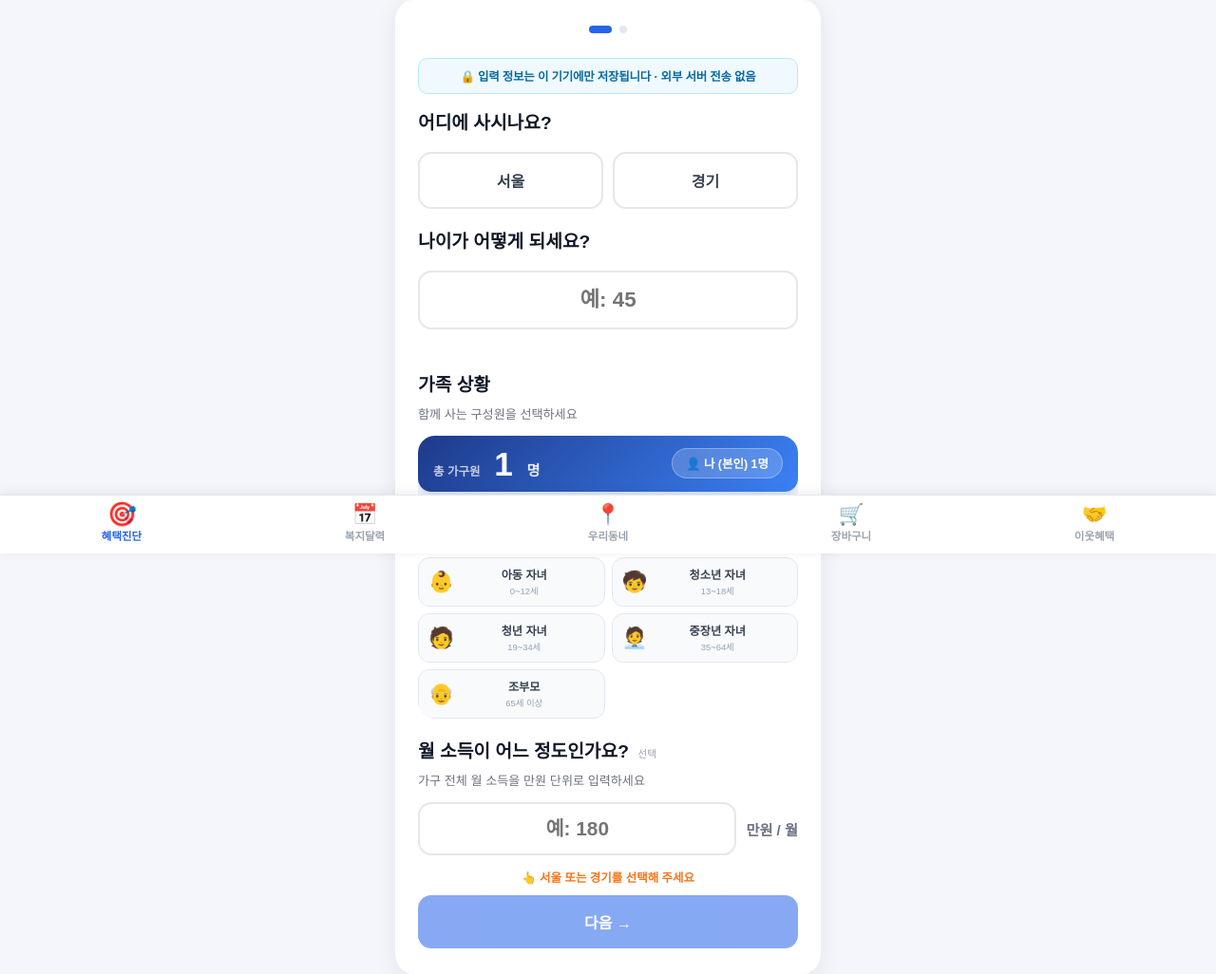
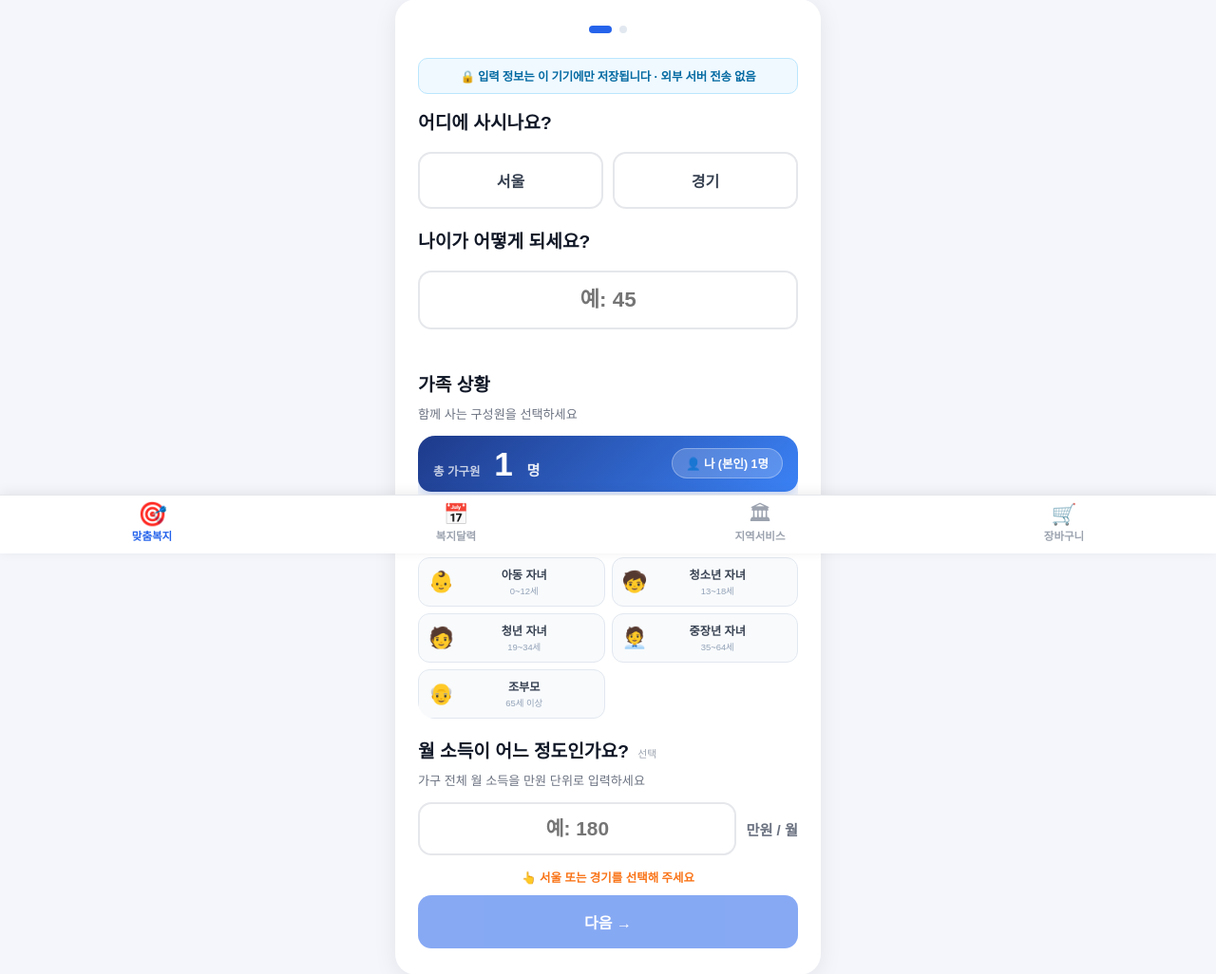
Before and after one commit to zahir05-code/our-team-project, a FastAPI app: page / in a window 1280 px wide. Shown: the part 217-1243 px from the top of the page at 95% size. Run offline with FastAPI, Linux system fonts and the light colour scheme.

Commit message:
feat: 탭 4개 재편 + 지역서비스 탭 전면 개편
탭 구조 변경 (5개 → 4개):
  🎯혜택진단 → 🎯맞춤복지
  📍우리동네 → 🏛지역서비스  (이웃혜택 제거)

지역서비스 탭 신규 내용:
- 서울/경기 지역 공공서비스 각 10곳
- 유형 필터: 전체/복지관/주민센터/무료급식/보건소/상담센터
- 각 카드: 운영시간·주소·전화(tap-to-call)·자세히보기
- bottom-nav 4열로 복원

Co-Authored-By: Claude Sonnet 4.6 <noreply@anthropic.com>

```diff
--- a/static/css/style.css
+++ b/static/css/style.css
@@ -1753,3 +1753,69 @@ body { padding-bottom: 68px; }
   text-decoration: none; transition: background 0.15s;
 }
 .bk-detail-btn:active { background: #0f172a; }
+
+/* ══════════════════════════════════════
+   🏛 지역 공공서비스 탭
+══════════════════════════════════════ */
+
+/* 4탭 네비게이션으로 복원 */
+.bottom-nav { grid-template-columns: repeat(4, 1fr) !important; }
+
+/* 서비스 유형 필터 바 */
+.loc-type-bar {
+  display: flex; gap: 6px; flex-wrap: wrap;
+  margin: 10px 0 14px; padding: 0 2px;
+}
+.loc-type-btn {
+  padding: 5px 12px; border-radius: 20px;
+  border: 1.5px solid #e2e8f0; background: #f8fafc;
+  font-size: 0.74rem; font-weight: 700; color: #374151;
+  cursor: pointer; transition: all 0.13s; white-space: nowrap;
+}
+.loc-type-btn.active {
+  background: #1e40af; border-color: #1e40af; color: #fff;
+}
+
+/* 공공서비스 카드 */
+.loc-card {
+  background: #fff; border: 1.5px solid #e9ecf0;
+  border-radius: 16px; padding: 14px 16px;
+  margin-bottom: 10px;
+  box-shadow: 0 2px 8px rgba(0,0,0,0.05);
+}
+.loc-card-top {
+  display: flex; align-items: center; justify-content: space-between;
+  margin-bottom: 7px;
+}
+.loc-type-tag {
+  font-size: 0.7rem; font-weight: 800;
+  border-radius: 20px; padding: 3px 9px;
+}
+.loc-hours {
+  font-size: 0.65rem; color: #94a3b8; font-weight: 600;
+}
+.loc-name {
+  font-size: 0.9rem; font-weight: 800; color: #0f172a;
+  margin-bottom: 5px;
+}
+.loc-desc {
+  font-size: 0.76rem; color: #475569; line-height: 1.5;
+  margin-bottom: 9px;
+}
+.loc-meta {
+  display: flex; align-items: center; gap: 12px;
+  margin-bottom: 10px; flex-wrap: wrap;
+}
+.loc-addr { font-size: 0.7rem; color: #64748b; }
+.loc-tel  {
+  font-size: 0.7rem; font-weight: 700; color: #2563eb;
+  text-decoration: none;
+}
+.loc-link-btn {
+  display: block; text-align: center;
+  padding: 8px; border-radius: 9px;
+  background: #f1f5f9; color: #374151;
+  font-size: 0.75rem; font-weight: 700;
+  text-decoration: none; transition: background 0.13s;
+}
+.loc-link-btn:active { background: #e2e8f0; }
--- a/static/js/app.js
+++ b/static/js/app.js
@@ -856,13 +856,6 @@ function bnavGo(tab) {
     renderMyinfoPanel();
     window.scrollTo({ top: 0, behavior: "smooth" });
 
-  } else if (tab === "neighbor") {
-    if (main) main.classList.add("hidden");
-    calPanel && calPanel.classList.add("hidden");
-    locPanel && locPanel.classList.add("hidden");
-    myinfoPanel && myinfoPanel.classList.add("hidden");
-    nbrPanel && nbrPanel.classList.remove("hidden");
-    window.scrollTo({ top: 0, behavior: "smooth" });
   }
 }
 
@@ -972,34 +965,82 @@ const LOCAL_BENEFITS = {
   ]
 };
 
-let _localRegion = "서울특별시";
+/* ══════════════════════════════════════
+   🏛 지역 공공서비스 데이터
+══════════════════════════════════════ */
+const LOCAL_PUBLIC = {
+  "서울특별시": [
+    { type:"welfare",  name:"서울시 종합사회복지관",       addr:"각 구별 운영",           tel:"02-2133-7386", desc:"생활상담, 재가복지, 직업지원 등 종합 복지서비스", url:"https://wis.seoul.go.kr", hours:"평일 09:00~18:00" },
+    { type:"welfare",  name:"서울시니어플러스 (노인복지관)",addr:"25개 자치구 운영",        tel:"02-2133-5400", desc:"만 60세 이상 건강·교육·취업·여가 프로그램 운영",   url:"https://seniorplus.seoul.go.kr", hours:"평일 09:00~18:00" },
+    { type:"center",   name:"주민센터 (동 행정복지센터)",  addr:"내 동 주민센터",          tel:"120",          desc:"복지급여 신청, 주민등록, 증명서 발급, 통합사례관리",url:"https://www.gov.kr", hours:"평일 09:00~18:00" },
+    { type:"center",   name:"서울시 희망복지지원단",       addr:"각 구청 내",             tel:"02-2133-7386", desc:"위기가정 발굴·지원, 통합사례관리, 자원연계",        url:"https://welfare.seoul.go.kr", hours:"평일 09:00~18:00" },
+    { type:"meal",     name:"무료급식소 (경로식당)",       addr:"각 구별 운영",           tel:"120",          desc:"만 60세 이상 어르신 무료 또는 저렴한 식사 제공",    url:"https://wis.seoul.go.kr", hours:"월~금 점심" },
+    { type:"meal",     name:"서울 푸드뱅크·마켓",         addr:"구별 운영 (25개소)",     tel:"1688-1122",    desc:"식품·생활용품 무료 제공 (저소득·취약계층)",         url:"https://www.foodbank.or.kr", hours:"평일 09:00~17:00" },
+    { type:"health",   name:"서울시 보건소",              addr:"25개 자치구 운영",        tel:"120",          desc:"건강검진, 예방접종, 만성질환 관리, 정신건강 상담",  url:"https://health.seoul.go.kr", hours:"평일 09:00~18:00" },
+    { type:"health",   name:"서울 정신건강복지센터",       addr:"각 구별 운영",           tel:"1577-0199",    desc:"정신건강 상담·치료 연계, 자살예방 24시간 운영",     url:"https://blutouch.net", hours:"24시간" },
+    { type:"counsel",  name:"서울시 복지재단 상담센터",    addr:"서울 전역",              tel:"02-2011-0300", desc:"복지 서비스 안내, 위기 상담, 자원 연계 지원",       url:"https://welfare.seoul.go.kr", hours:"평일 09:00~18:00" },
+    { type:"counsel",  name:"다산콜 (서울시 통합민원)",    addr:"전화·온라인",            tel:"120",          desc:"서울시 각종 복지·행정 서비스 안내 및 연결",         url:"https://120.seoul.go.kr", hours:"24시간" },
+  ],
+  "경기도": [
+    { type:"welfare",  name:"경기도 종합사회복지관",       addr:"31개 시·군 운영",        tel:"031-120",      desc:"생활상담, 재가복지, 직업지원 등 종합 복지서비스",   url:"https://www.gg.go.kr", hours:"평일 09:00~18:00" },
+    { type:"welfare",  name:"경기도 노인복지관",           addr:"각 시·군 운영",          tel:"031-120",      desc:"만 60세 이상 건강·교육·취업·여가 프로그램",        url:"https://www.gg.go.kr", hours:"평일 09:00~18:00" },
+    { type:"center",   name:"주민센터 (행정복지센터)",     addr:"내 읍·면·동 주민센터",   tel:"031-120",      desc:"복지급여 신청, 주민등록, 통합사례관리, 위기상담",   url:"https://www.gov.kr", hours:"평일 09:00~18:00" },
+    { type:"center",   name:"경기도 희망복지지원단",       addr:"각 시·군청 내",          tel:"031-8008-2114",desc:"위기가정 통합사례관리, 자원 연계 지원",             url:"https://www.gg.go.kr", hours:"평일 09:00~18:00" },
+    { type:"meal",     name:"경기 무료급식소 (경로식당)",  addr:"각 시·군 운영",          tel:"031-120",      desc:"만 60세 이상 어르신 무료 또는 저렴한 식사 제공",    url:"https://www.gg.go.kr", hours:"월~금 점심" },
+    { type:"meal",     name:"경기 푸드뱅크·마켓",         addr:"시·군별 운영",           tel:"1688-1122",    desc:"식품·생활용품 무료 제공 (저소득·취약계층)",         url:"https://www.foodbank.or.kr", hours:"평일 09:00~17:00" },
+    { type:"health",   name:"경기도 보건소",              addr:"31개 시·군 운영",        tel:"031-120",      desc:"건강검진, 예방접종, 만성질환 관리, 정신건강 상담",  url:"https://health.gg.go.kr", hours:"평일 09:00~18:00" },
+    { type:"health",   name:"경기 정신건강복지센터",       addr:"각 시·군 운영",          tel:"1577-0199",    desc:"정신건강 상담·치료 연계, 자살예방 24시간 운영",     url:"https://www.ggmhc.or.kr", hours:"24시간" },
+    { type:"counsel",  name:"경기복지재단 상담센터",       addr:"경기 전역",              tel:"031-267-9500", desc:"복지 서비스 안내, 위기 상담, 자원 연계 지원",       url:"https://www.ggwf.or.kr", hours:"평일 09:00~18:00" },
+    { type:"counsel",  name:"경기도 통합민원 콜센터",      addr:"전화·온라인",            tel:"031-120",      desc:"경기도 각종 복지·행정 서비스 안내 및 연결",         url:"https://www.gg.go.kr", hours:"24시간" },
+  ],
+};
+
+const LOC_TYPE_LABELS = { welfare:"복지관", center:"주민센터", meal:"무료급식", health:"보건소", counsel:"상담센터" };
+const LOC_TYPE_COLORS = { welfare:"#2563eb", center:"#7c3aed", meal:"#ea580c", health:"#16a34a", counsel:"#db2777" };
+const LOC_TYPE_ICONS  = { welfare:"🏢", center:"🏛", meal:"🍱", health:"💊", counsel:"💬" };
+
+let _localRegion   = "서울특별시";
+let _localTypeFilter = "all";
 
 function localFilter(region) {
   _localRegion = region;
-  document.querySelectorAll(".local-region-btn").forEach(b => {
-    b.classList.toggle("active", b.textContent.includes(region === "서울특별시" ? "서울" : "경기"));
-  });
+  document.querySelectorAll(".local-region-btn").forEach(b =>
+    b.classList.toggle("active", b.textContent.includes(region === "서울특별시" ? "서울" : "경기"))
+  );
   renderLocal(region);
+}
+
+function locTypeFilter(btn, type) {
+  _localTypeFilter = type;
+  document.querySelectorAll(".loc-type-btn").forEach(b => b.classList.remove("active"));
+  btn.classList.add("active");
+  renderLocal(_localRegion);
 }
 
 function renderLocal(region) {
   const body = document.getElementById("localBody");
   if (!body) return;
 
-  const list = LOCAL_BENEFITS[region] || [];
-  const tagColors = { "청년":"#7c3aed", "저소득":"#16a34a", "긴급":"#dc2626", "임신·출산":"#db2777", "노인":"#ea580c", "장애인":"#2563eb" };
-
-  let html = `<p class="local-count">${region} 맞춤 혜택 <b>${list.length}건</b></p>`;
-  list.forEach(b => {
-    const color = tagColors[b.tag] || "#6b7280";
-    html += `<div class="cal-card">
-      <div class="cal-card-top">
-        <span class="cal-tag" style="background:${color}20;color:${color}">${b.tag}</span>
-        <a class="cal-link-btn" href="${b.url}" target="_blank" rel="noopener">신청하기 →</a>
+  const all = LOCAL_PUBLIC[region] || [];
+  const list = _localTypeFilter === "all" ? all : all.filter(s => s.type === _localTypeFilter);
+
+  let html = `<p class="local-count">${region} 공공서비스 <b>${list.length}곳</b></p>`;
+  list.forEach(s => {
+    const color = LOC_TYPE_COLORS[s.type] || "#6b7280";
+    const icon  = LOC_TYPE_ICONS[s.type]  || "📍";
+    const label = LOC_TYPE_LABELS[s.type] || s.type;
+    html += `<div class="loc-card">
+      <div class="loc-card-top">
+        <span class="loc-type-tag" style="background:${color}18;color:${color}">${icon} ${label}</span>
+        <span class="loc-hours">${s.hours}</span>
       </div>
-      <p class="cal-name">${b.name}</p>
-      <p class="cal-desc">${b.desc}</p>
-      <p class="cal-contact">📞 ${b.contact}</p>
+      <div class="loc-name">${s.name}</div>
+      <div class="loc-desc">${s.desc}</div>
+      <div class="loc-meta">
+        <span class="loc-addr">📍 ${s.addr}</span>
+        <a class="loc-tel" href="tel:${s.tel}">📞 ${s.tel}</a>
+      </div>
+      <a class="loc-link-btn" href="${s.url}" target="_blank" rel="noopener">자세히 보기 →</a>
     </div>`;
   });
   body.innerHTML = html;
--- a/templates/index.html
+++ b/templates/index.html
@@ -4,7 +4,7 @@
   <meta charset="UTF-8">
   <meta name="viewport" content="width=device-width, initial-scale=1.0">
   <title>아테나 복지서비스 | 내 혜택 찾기</title>
-  <link rel="stylesheet" href="/static/css/style.css?v=3.5">
+  <link rel="stylesheet" href="/static/css/style.css?v=3.6">
 </head>
 <body>
 
@@ -357,16 +357,29 @@
     <div id="calendarBody"></div>
   </div>
 
-  <!-- ══════════ 우리동네 패널 ══════════ -->
+  <!-- ══════════ 지역서비스 패널 ══════════ -->
   <div id="localPanel" class="tab-panel hidden">
     <div class="panel-header">
-      <h2 class="panel-title">📍 우리동네</h2>
-      <p class="panel-sub">내 지역 맞춤 복지혜택</p>
+      <h2 class="panel-title">🏛 지역 공공서비스</h2>
+      <p class="panel-sub">가까운 복지관·주민센터·무료급식소 안내</p>
     </div>
+
+    <!-- 지역 선택 -->
     <div id="localRegionBar">
       <button class="local-region-btn active" onclick="localFilter('서울특별시')">🏙 서울</button>
       <button class="local-region-btn" onclick="localFilter('경기도')">🌿 경기</button>
     </div>
+
+    <!-- 서비스 유형 필터 -->
+    <div class="loc-type-bar" id="locTypeBar">
+      <button class="loc-type-btn active" onclick="locTypeFilter(this,'all')">전체</button>
+      <button class="loc-type-btn" onclick="locTypeFilter(this,'welfare')">🏢 복지관</button>
+      <button class="loc-type-btn" onclick="locTypeFilter(this,'center')">🏛 주민센터</button>
+      <button class="loc-type-btn" onclick="locTypeFilter(this,'meal')">🍱 무료급식</button>
+      <button class="loc-type-btn" onclick="locTypeFilter(this,'health')">💊 보건소</button>
+      <button class="loc-type-btn" onclick="locTypeFilter(this,'counsel')">💬 상담센터</button>
+    </div>
+
     <div id="localBody"></div>
   </div>
 
@@ -488,32 +501,28 @@
 
   <!-- ══════════ 하단 탭 네비게이션 ══════════ -->
   <nav class="bottom-nav" role="navigation" aria-label="주요 메뉴">
-    <button class="bnav-tab active" id="bnav-home" onclick="bnavGo('home')" aria-label="혜택진단">
+    <button class="bnav-tab active" id="bnav-home" onclick="bnavGo('home')" aria-label="맞춤복지">
       <span class="bnav-icon">🎯</span>
-      <span class="bnav-label">혜택진단</span>
+      <span class="bnav-label">맞춤복지</span>
     </button>
     <button class="bnav-tab" id="bnav-calendar" onclick="bnavGo('calendar')" aria-label="복지달력">
       <span class="bnav-icon">📅</span>
       <span class="bnav-label">복지달력</span>
       <span class="bnav-badge hidden" id="calBadge"></span>
     </button>
-    <button class="bnav-tab" id="bnav-local" onclick="bnavGo('local')" aria-label="우리동네">
-      <span class="bnav-icon">📍</span>
-      <span class="bnav-label">우리동네</span>
+    <button class="bnav-tab" id="bnav-local" onclick="bnavGo('local')" aria-label="지역서비스">
+      <span class="bnav-icon">🏛</span>
+      <span class="bnav-label">지역서비스</span>
     </button>
     <button class="bnav-tab" id="bnav-mypage" onclick="bnavGo('myinfo')" aria-label="혜택장바구니">
       <span class="bnav-icon">🛒</span>
       <span class="bnav-label">장바구니</span>
-    </button>
-    <button class="bnav-tab" id="bnav-neighbor" onclick="bnavGo('neighbor')" aria-label="이웃혜택">
-      <span class="bnav-icon">🤝</span>
-      <span class="bnav-label">이웃혜택</span>
     </button>
   </nav>
 
   <script src="/static/js/data.js?v=3.4"></script>
   <script src="/static/js/i18n.js?v=3.4"></script>
   <script src="/static/js/translations.js?v=3.4"></script>
-  <script src="/static/js/app.js?v=3.5"></script>
+  <script src="/static/js/app.js?v=3.6"></script>
 </body>
 </html>
```
